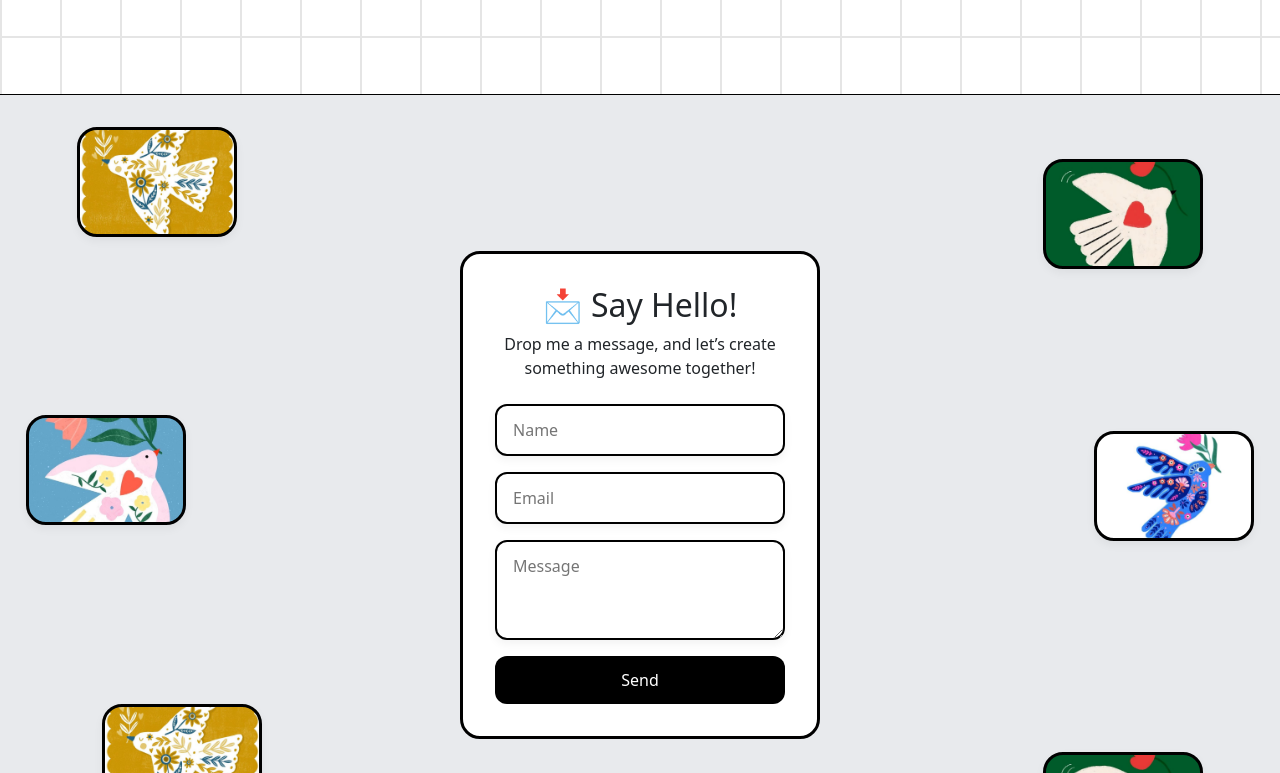
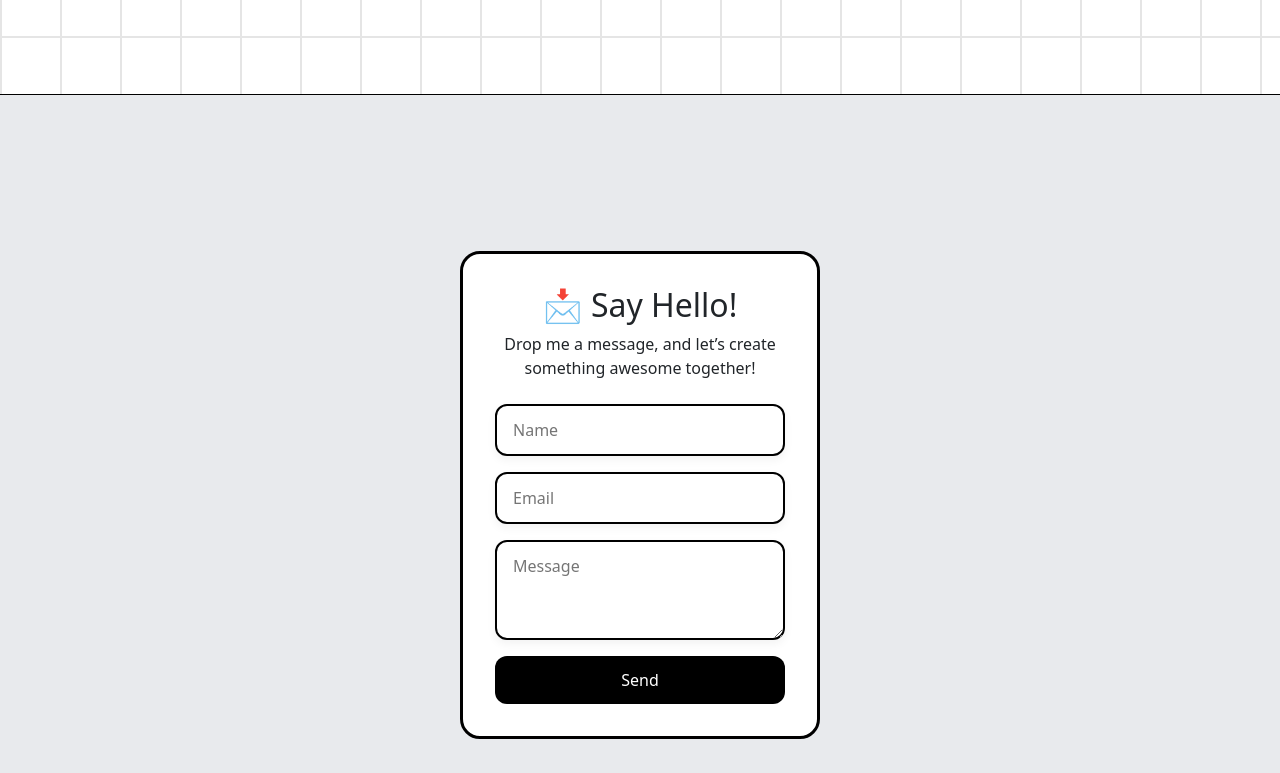
Before and after one commit to Setayesh2332/personal-portfolio-1.0, a React (Vite) app: page / in a window 1280 px wide. Shown: the part 2007-2780 px from the top of the page. Built offline with nearby package versions, Linux system fonts and the light colour scheme; no server answers.

Commit message:
update contact.css remove the birds

```diff
--- a/src/components/Contact.css
+++ b/src/components/Contact.css
@@ -1,25 +1,4 @@
 /* Contact Section */
-.doodle-squares {
-  position: absolute;
-  top: 0;
-  left: 0;
-  width: 100%;
-  height: 100%;
-  pointer-events: none;
-  z-index: -1;
-}
-.doodle-square {
-  position: absolute;
-  width: clamp(120px, 20vw, 220px);
-  aspect-ratio: 220 / 160;
-  background-color: #ffffff;
-  background-size: cover;
-  background-position: center;
-  background-repeat: no-repeat;
-  border-radius: 20px;
-  border: 3px solid #000000;
-  box-shadow: 0 4px 10px rgba(0, 0, 0, 0.05);
-}
 .contact-section {
   position: relative;
   padding: 6rem 2rem;
@@ -28,7 +7,7 @@
   justify-content: center;
   align-items: center;
   background-color: #e8eaed;
-  }
+}
 
 .contact-card {
   background-color: #fff;
@@ -40,6 +19,7 @@
   text-align: center;
   z-index: 1;
 }
+
 
 .contact-title {
   font-size: 2rem;
@@ -105,120 +85,3 @@
   gap: 1rem;
   font-weight: 500;
 }
-
-.confirmation-icon {
-  animation: pop 0.6s ease forwards;
-}
-
-.contact-section .doodle-square {
-  display: flex;
-  align-items: center;
-  justify-content: center;
-  width: clamp(90px, 15vw, 160px);
-  aspect-ratio: 160 / 110;
-  --rotation: 0deg;
-  transform: rotate(var(--rotation));
-}
-
-.contact-section .doodle-squares {
-  z-index: 0;
-}
-
-.contact-section .doodle-square svg {
-  width: 48px;
-  height: 48px;
-  color: #1a73e8;
-}
-
-.contact-doodle1 {
-  top: 4%;
-  left: 6%;
-  --rotation: 15deg;
-  width: clamp(110px, 18vw, 180px);
-  background-image: url("/bird-yellowBG.png");
-}
-
-.contact-doodle2 {
-  top: 8%;
-  right: 6%;
-  --rotation: 12deg;
-  width: clamp(90px, 15vw, 150px);
-  background-image: url("/bird-greenBG.png");
-}
-
-.contact-doodle3 {
-  top: 40%;
-  left: 2%;
-  --rotation: 10deg;
-  width: clamp(90px, 15vw, 150px);
-  background-image: url("/whitebird-blueBG.png");
-}
-
-.contact-doodle4 {
-  top: 42%;
-  right: 2%;
-  --rotation: 20deg;
-  width: clamp(100px, 16vw, 160px);
-  background-image: url("/bluebird.png");
-}
-
-.contact-doodle5 {
-  bottom: 10%;
-  left: 8%;
-  --rotation: 8deg;
-  width: clamp(110px, 18vw, 170px);
-  background-image: url("/bird-yellowBG.png");
-}
-
-.contact-doodle6 {
-  bottom: 4%;
-  right: 6%;
-  --rotation: -8deg;
-  width: clamp(120px, 20vw, 180px);
-  background-image: url("/bird-greenBG.png");
-}
-
-@keyframes pop {
-  0% {
-    transform: scale(0.5);
-    opacity: 0;
-  }
-  80% {
-    transform: scale(1.1);
-    opacity: 1;
-  }
-  100% {
-    transform: scale(1);
-    opacity: 1;
-  }
-}
-.dark-theme .contact-section {
-   background-color: #121212;
-}
-
-.dark-theme .contact-card {
-  background-color: #121212;
-  border-color: #333;
-  color: #fff;
-}
-
-.dark-theme .contact-input,
-.dark-theme .contact-textarea {
-  background-color: #1a1a1a;
-  border-color: #333;
-  color: #fff;
-}
-
-.dark-theme .send-btn {
-  background-color: #fff;
-  color: #000;
-}
-
-.dark-theme .contact-section .doodle-square {
-  background-color: #121212;
-  border-color: #333;
-}
-
-.dark-theme .contact-section .doodle-square svg {
-  color: #fff;
-}
```
